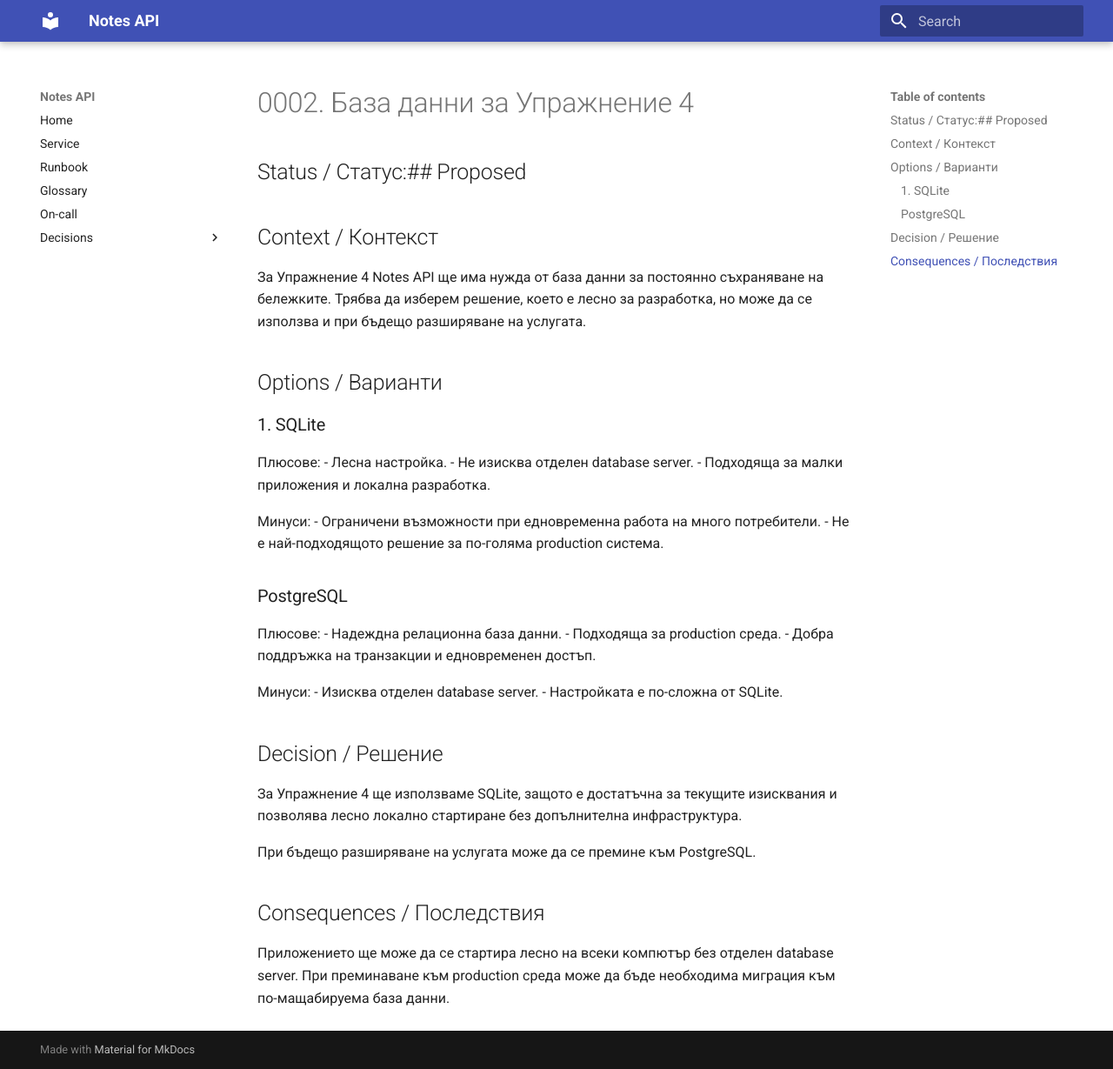
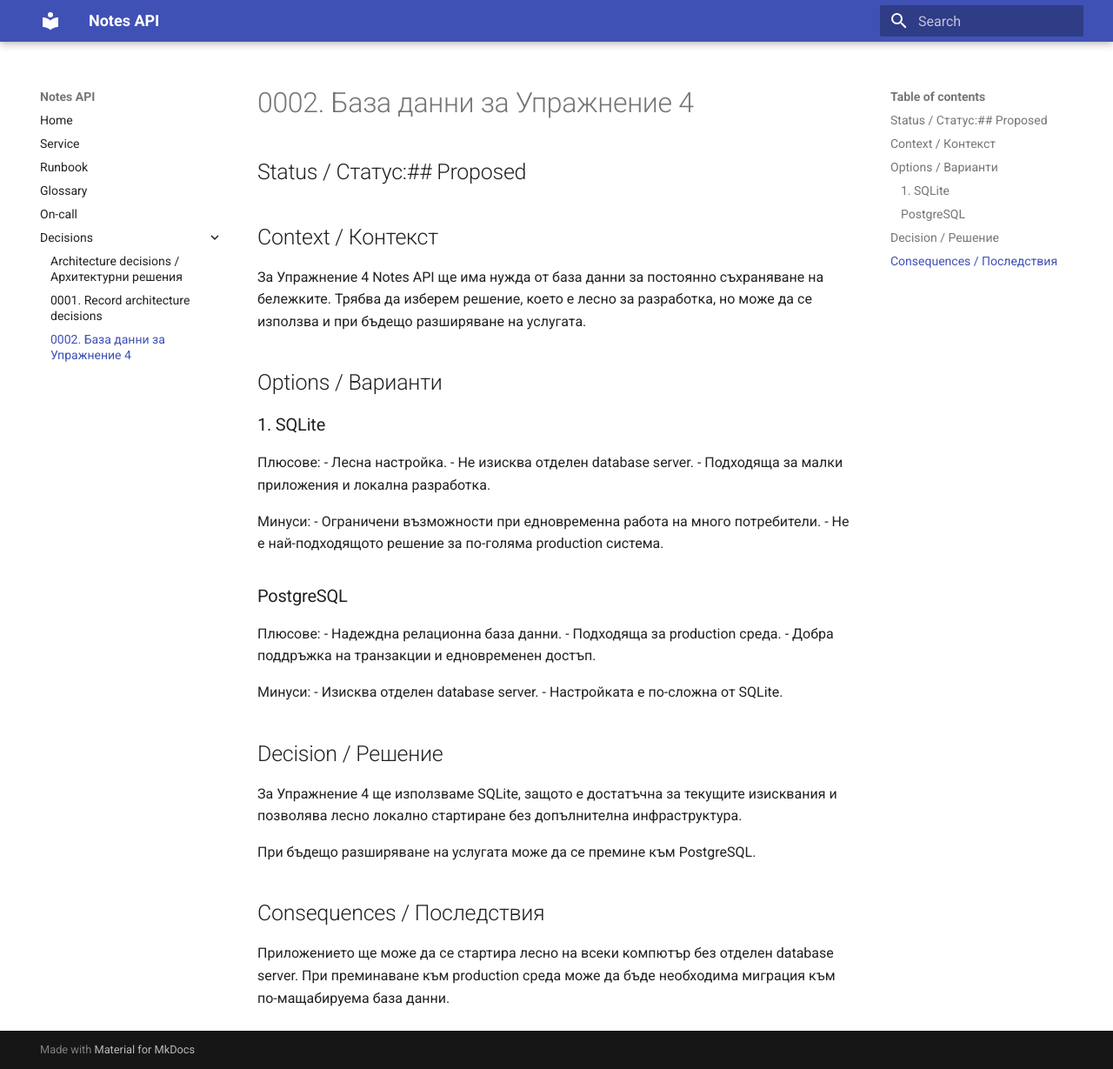
Before and after one commit to PlamenHR/devops-lab3-plamen, an MkDocs documentation site: the page built from docs/adr/0002-database.md, in a window 1280 px wide and 1229 px high. Shown: the whole window at 87% size. Built offline with MkDocs 1.6.1 and Material for MkDocs 9.7.7, drawn with Linux system fonts in a browser that asks for light colours.

Commit message:
Add database ADR to navigation

```diff
--- a/mkdocs.yml
+++ b/mkdocs.yml
@@ -14,6 +14,7 @@ nav:
   - Decisions:
       - adr/index.md
       - adr/0001-record-architecture-decisions.md
+      - adr/0002-database.md
 markdown_extensions:
   - tables
   - admonition
```
